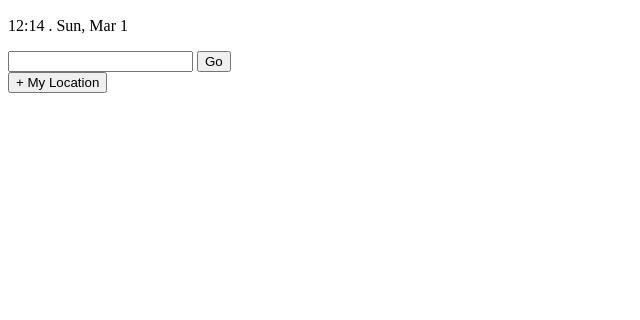
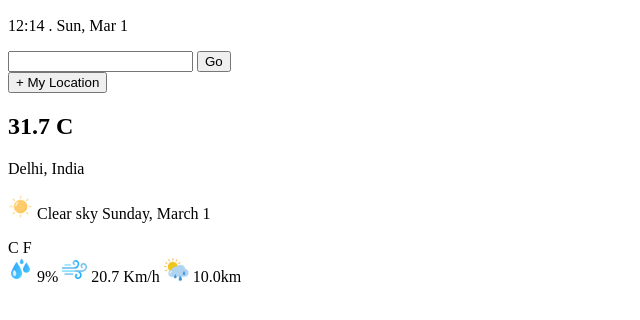
Before and after one commit to Chirag5017/Weather-App, a plain HTML site: page index.html in a window 1280 px wide. Shown: the part 50-370 px from the top of the page, without its empty margins (0-640 px from the left). Drawn offline with Linux system fonts and the light colour scheme.

Commit message:
Add a demo weather display section with temperature, humidity, wind speed, and visibility

```diff
--- a/index.html
+++ b/index.html
@@ -31,6 +31,39 @@
             <button class="myLocationBtn">+ My Location</button>
         </div>
     </section>
-
+    <!-- Weather Display Section -->
+     <section class="weatherSection">
+        <div class="weatherTempContainer">
+            <h1 class="temperature">31.7 C</h1>
+            <p class="weatherCity">Delhi, India</p>
+            <p class="weatherClimate">
+                <span class="climateImg">
+                    <img src="./public/clear sky.png" alt="" height="25px">
+                    Clear sky
+                </span>
+                <span class="weatherDate"> Sunday, March 1</span>
+            </p>
+        </div>
+        <div class="weatherFeatureContainer">
+            <div class="tempToggle">
+                <span class="celcius">C</span>
+                <span class="fahernheit">F</span>
+            </div>
+            <div class="extraFeature">
+                <span class="weatherHumdity">
+                    <img src="./public/humidity.png" alt="" height="25px">
+                    9%
+                </span>
+                <span class="weatherWindSpeed">
+                    <img src="./public/wind.png" alt="" height="25px">
+                    20.7 Km/h
+                </span>
+                <span class="weatherVisibility">
+                    <img src="./public/rain.png" alt="" height="25px">
+                    10.0km
+                </span>
+            </div>
+        </div>
+     </section>
 </body>
 </html>
```
